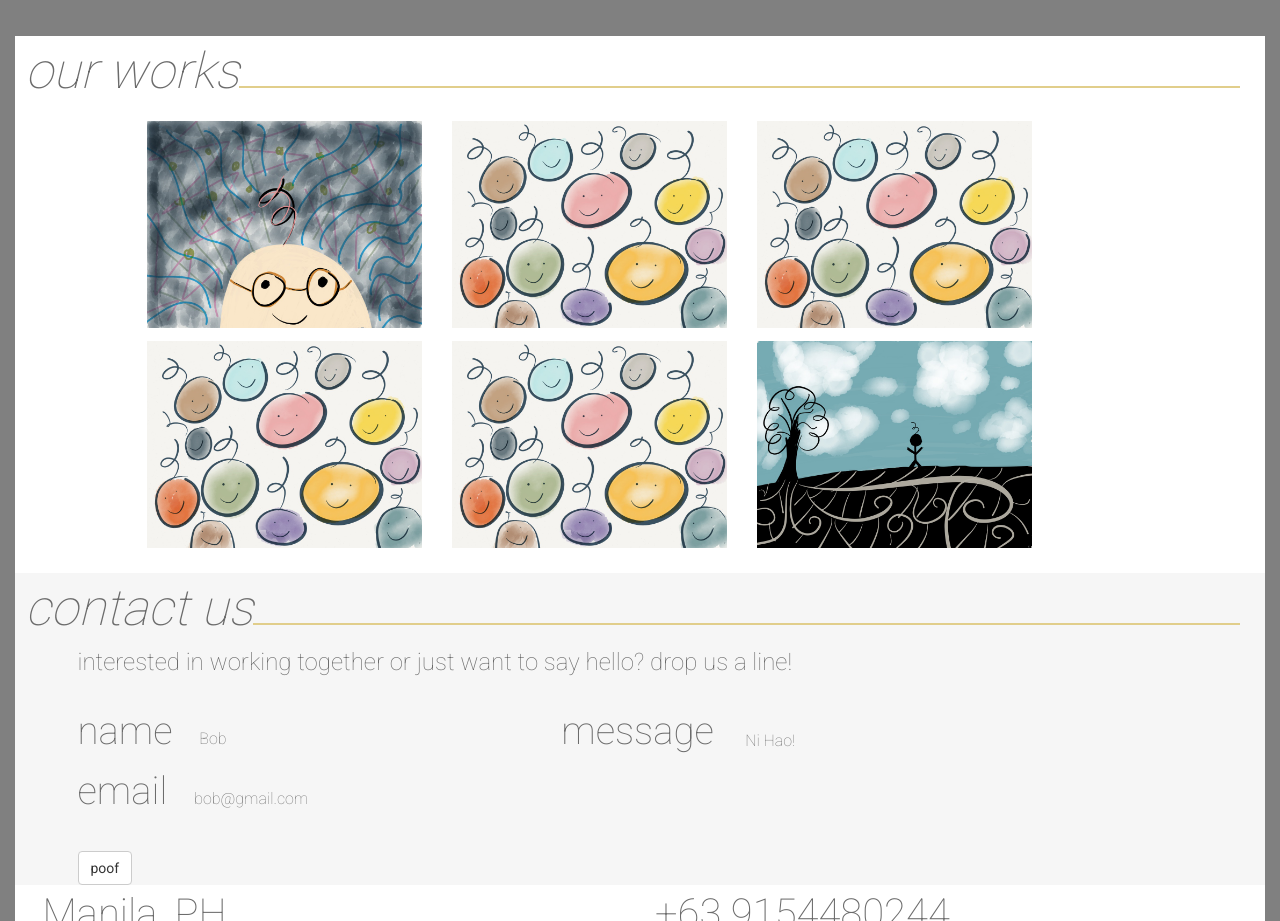
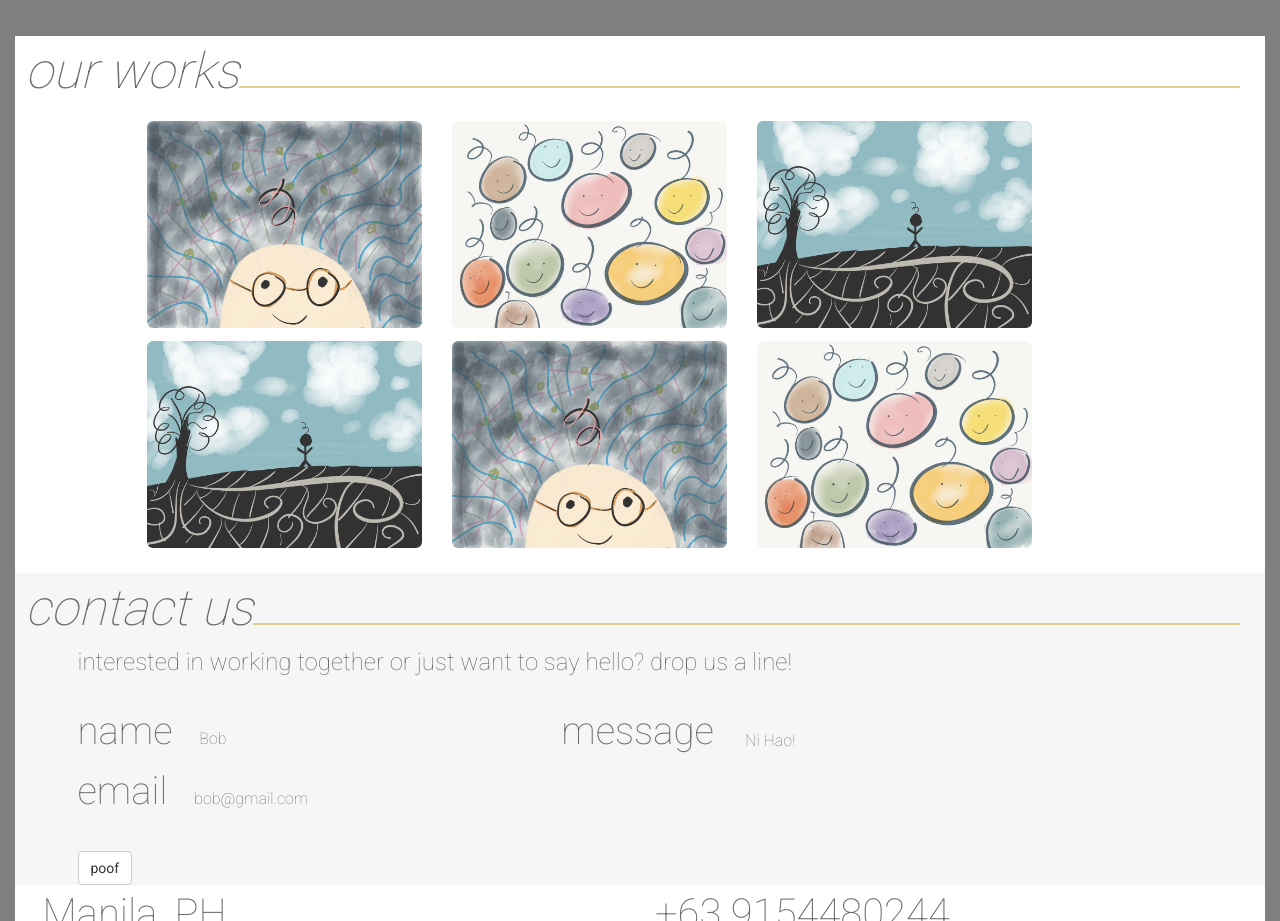
Before and after one commit to jacqhernandez/Poof, a plain HTML site: page index.html in a window 1280 px wide. Shown: the part 1529-2450 px from the top of the page. Drawn offline with Linux system fonts and the light colour scheme.

Commit message:
img transition and rounded corner

```diff
--- a/css/style.css
+++ b/css/style.css
@@ -72,6 +72,14 @@ body{
 
 .gallery img{
 	margin-top: 5%;
+	opacity: 0.8;
+    filter: alpha(opacity=80); /* For IE8 and earlier */
+    transition: all 0.5s ease;
+}
+.gallery img:hover{
+	margin-top: 5%;
+	opacity: 1;
+    filter: alpha(opacity=100); /* For IE8 and earlier */
 }
 .works{
 	padding-bottom: 2%;
--- a/index.html
+++ b/index.html
@@ -53,14 +53,14 @@
 		</div>
 		<div class="row works">
 			<div class="gallery">
-				<div class="col-sm-offset-1 col-sm-3 col-xs-6"><img src="img/baby1.jpg" class="img-responsive center-block"></img></div>
-				<div class="col-sm-3 col-xs-6"><img src="img/baby2.jpg" class="img-responsive center-block"></img></div>
-				<div class="col-sm-3 col-xs-6"><img src="img/baby2.jpg" class="img-responsive center-block imgleft"></img></div>
+				<div class="col-sm-offset-1 col-sm-3 col-xs-6"><img src="img/baby1.jpg" class="img-responsive center-block img-rounded"></img></div>
+				<div class="col-sm-3 col-xs-6"><img src="img/baby2.jpg" class="img-responsive center-block img-rounded"></img></div>
+				<div class="col-sm-3 col-xs-6"><img src="img/baby3.jpg" class="img-responsive center-block img-rounded"></img></div>
 			</div>
 			<div class="gallery">
-				<div class="col-sm-offset-1 col-sm-3 col-xs-6"><img src="img/baby2.jpg" class="img-responsive center-block imgright"></img></div>
-				<div class="col-sm-3 col-xs-6"><img src="img/baby2.jpg" class="img-responsive center-block"></img></div>
-				<div class="col-sm-3 col-xs-6"><img src="img/baby3.jpg" class="img-responsive center-block imgleft"></img></div>
+				<div class="col-sm-offset-1 col-sm-3 col-xs-6"><img src="img/baby3.jpg" class="img-responsive center-block img-rounded"></img></div>
+				<div class="col-sm-3 col-xs-6"><img src="img/baby1.jpg" class="img-responsive center-block img-rounded"></img></div>
+				<div class="col-sm-3 col-xs-6"><img src="img/baby2.jpg" class="img-responsive center-block img-rounded"></img></div>
 			</div>
 		</div>
 	</div>
```
